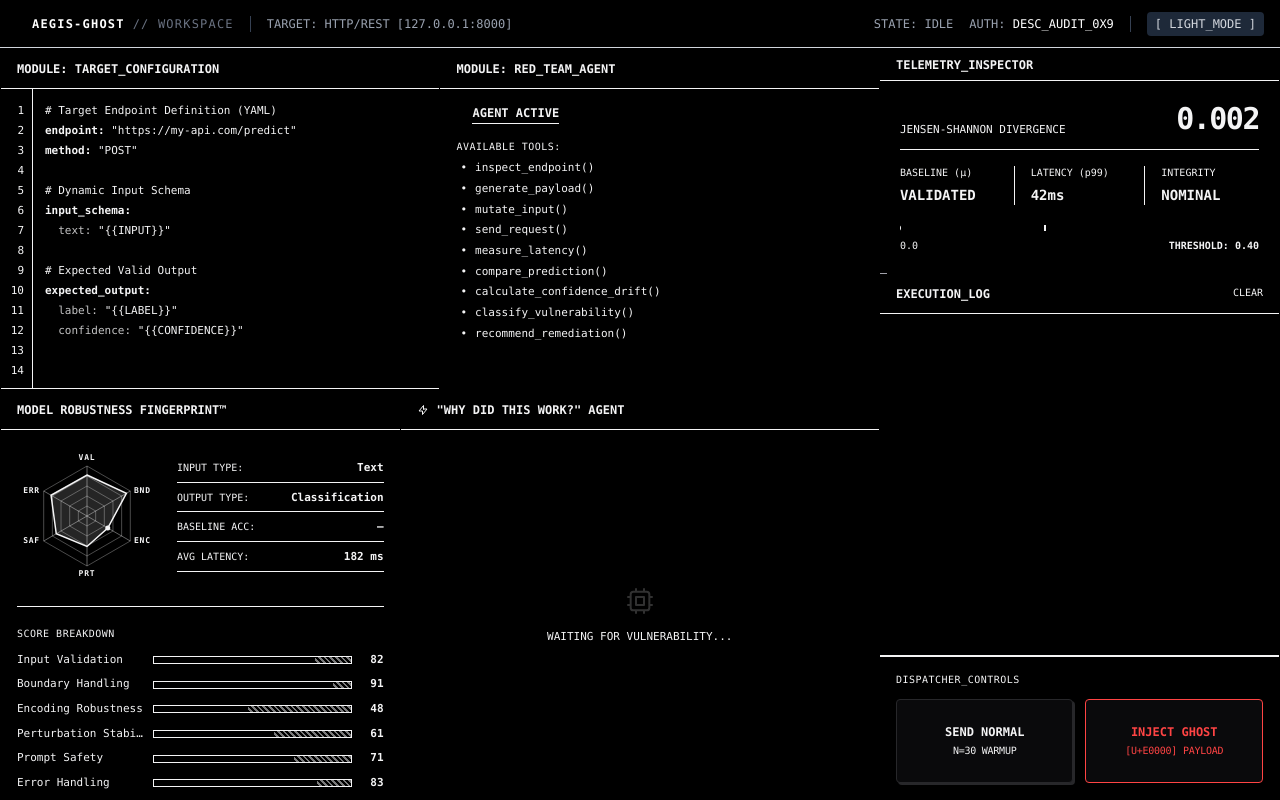
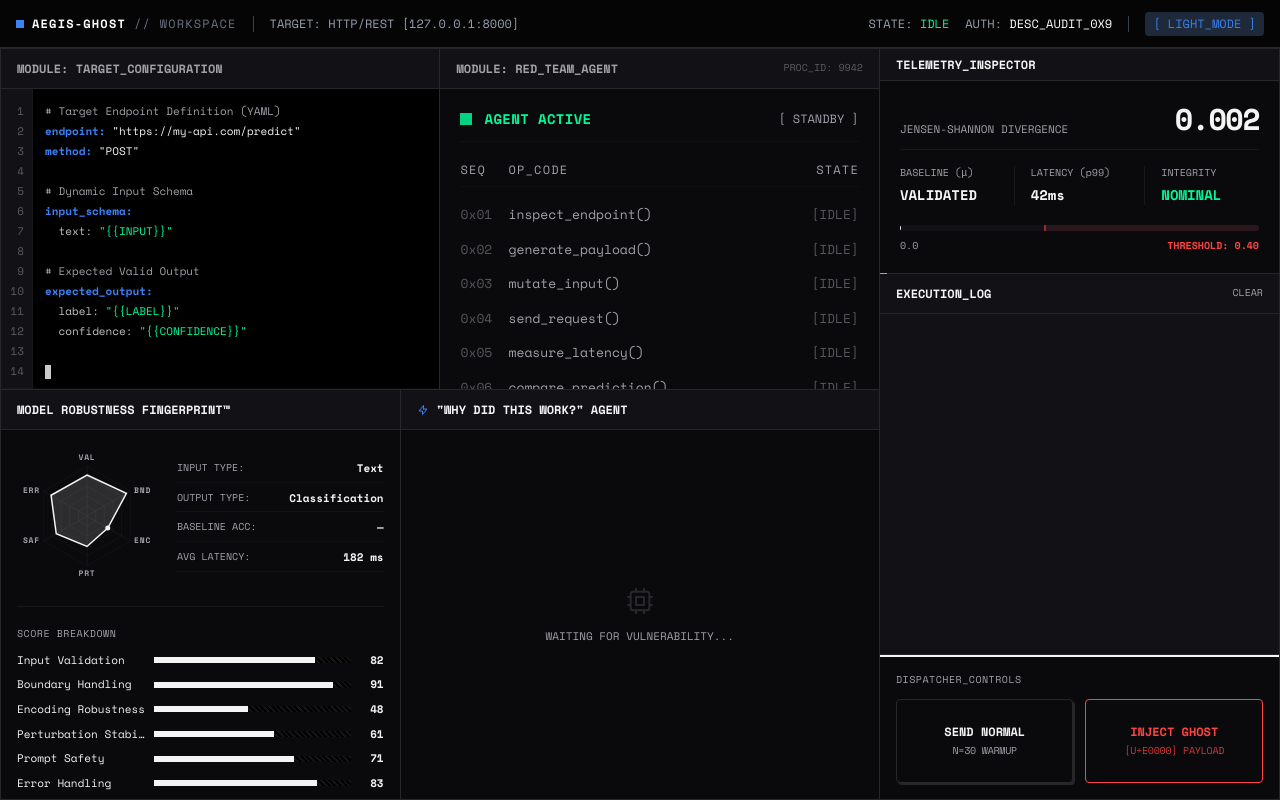
Before and after one commit to ashmitdhown/Red-Teaming-Toolkit, a React (Vite) app: page / in a window 1280 px wide. Both pictures are taken after a click on the button "ENTER WORKSPACE →". Built offline with nearby package versions, Linux system fonts and the light colour scheme.

Commit message:
Enhance Red Team Agent with execution table visualization and increased sizing

```diff
--- a/src/components/RedTeamAgent.tsx
+++ b/src/components/RedTeamAgent.tsx
@@ -1,30 +1,135 @@
+import { useState, useEffect } from 'react';
 import { useAppContext } from '../AppContext';
+import { motion } from 'framer-motion';
+
+const TOOLS = [
+  { id: '0x01', name: 'inspect_endpoint()' },
+  { id: '0x02', name: 'generate_payload()' },
+  { id: '0x03', name: 'mutate_input()' },
+  { id: '0x04', name: 'send_request()' },
+  { id: '0x05', name: 'measure_latency()' },
+  { id: '0x06', name: 'compare_prediction()' },
+  { id: '0x07', name: 'calculate_drift()' },
+  { id: '0x08', name: 'classify_vuln()' },
+  { id: '0x09', name: 'recommend_fix()' }
+];
 
 export const RedTeamAgent = () => {
   const { appState } = useAppContext();
   const isActive = appState === 'ATTACKING';
+  const [activeIndex, setActiveIndex] = useState(-1);
+
+  useEffect(() => {
+    if (!isActive) {
+      setActiveIndex(-1);
+      return;
+    }
+
+    // Sequence through the tools to simulate an ordered pipeline
+    let currentIndex = 0;
+    setActiveIndex(0);
+
+    const interval = setInterval(() => {
+      currentIndex++;
+      if (currentIndex >= TOOLS.length) {
+        clearInterval(interval);
+      } else {
+        setActiveIndex(currentIndex);
+      }
+    }, 120); // Fast execution speed
+
+    return () => clearInterval(interval);
+  }, [isActive]);
 
   return (
     <div className="flex-1 bg-surface-panel relative flex flex-col overflow-hidden">
       <div className="crosshair-corner crosshair-tr"></div>
-      <div className="h-10 border-b border-ui-border flex items-center px-4 bg-surface-alt shrink-0">
+      <div className="h-10 border-b border-ui-border flex items-center px-4 bg-surface-alt shrink-0 justify-between">
         <span className="font-mono text-xs font-bold text-ui-muted">MODULE: RED_TEAM_AGENT</span>
+        <span className="font-mono text-[10px] text-ui-muted opacity-50">PROC_ID: 9942</span>
       </div>
-      <div className="flex-1 p-4 font-mono text-xs text-ui-text overflow-auto selectable flex flex-col">
-        <div className="flex items-center gap-2 mb-4">
-          <div className={`w-2 h-2 ${isActive ? 'bg-ui-alert animate-ping' : 'bg-ui-ok animate-pulse'}`}></div>
-          <span className={`font-bold border-b pb-0.5 ${isActive ? 'border-ui-alert/30 text-ui-alert' : 'border-ui-ok/30'}`}>
-            {isActive ? 'AGENT EXECUTING' : 'AGENT ACTIVE'}
+
+      <div className="flex-1 p-5 font-mono text-ui-text overflow-auto selectable flex flex-col">
+        <div className="flex items-center justify-between mb-5 border-b border-ui-border/30 pb-3">
+          <div className="flex items-center gap-3">
+            <div className={`w-3 h-3 ${isActive ? 'bg-ui-alert animate-ping' : 'bg-ui-ok animate-pulse'}`}></div>
+            <span className={`font-bold text-sm tracking-wide ${isActive ? 'text-ui-alert' : 'text-ui-ok'}`}>
+              {isActive ? 'AGENT EXECUTING' : 'AGENT ACTIVE'}
+            </span>
+          </div>
+          <span className="text-ui-muted text-xs">
+            {isActive ? `STEP [0${Math.min(activeIndex + 1, 9)}/09]` : '[ STANDBY ]'}
           </span>
         </div>
-        <div className="text-ui-muted mb-2 text-[10px] uppercase tracking-wider">Available Tools:</div>
-        <ul className="space-y-1.5 text-[11px] text-ui-text/90 list-none pl-1">
-          {['inspect_endpoint()', 'generate_payload()', 'mutate_input()', 'send_request()', 'measure_latency()', 'compare_prediction()', 'calculate_confidence_drift()', 'classify_vulnerability()', 'recommend_remediation()'].map((tool, i) => (
-            <li key={i} className="flex items-center gap-2 hover:text-ui-accent transition-colors cursor-crosshair">
-              <span className="text-ui-muted">•</span> {tool}
-            </li>
-          ))}
-        </ul>
+
+        {/* Execution Table */}
+        <div className="flex-1 flex flex-col gap-1">
+          {/* Table Header */}
+          <div className="flex text-xs text-ui-muted tracking-widest uppercase pb-2 mb-2 border-b border-ui-border/20">
+            <span className="w-12">SEQ</span>
+            <span className="flex-1">OP_CODE</span>
+            <span className="w-20 text-right">STATE</span>
+          </div>
+
+          {/* Table Rows */}
+          {TOOLS.map((tool, i) => {
+            let state = 'WAIT';
+            let stateColor = 'text-ui-muted/50';
+            let isCurrent = false;
+
+            if (isActive) {
+              if (i < activeIndex) {
+                state = 'DONE';
+                stateColor = 'text-ui-ok opacity-70';
+              } else if (i === activeIndex) {
+                state = 'EXEC';
+                stateColor = 'text-ui-alert font-bold';
+                isCurrent = true;
+              }
+            } else if (activeIndex === -1) {
+              // Not attacking at all
+              state = 'IDLE';
+            }
+
+            return (
+              <div
+                key={i}
+                className={`flex items-center text-[13px] py-1.5 transition-colors duration-75 ${
+                  isCurrent ? 'bg-ui-alert/10 border-l-[3px] border-ui-alert pl-2 -ml-[11px]' : ''
+                }`}
+              >
+                <span className={`w-12 ${isCurrent ? 'text-ui-text' : 'text-ui-muted/50'}`}>
+                  {tool.id}
+                </span>
+
+                <span className={`flex-1 ${isCurrent ? 'text-ui-text font-bold' : 'text-ui-muted'}`}>
+                  {tool.name}
+                  {isCurrent && (
+                    <motion.span
+                      initial={{ opacity: 0 }}
+                      animate={{ opacity: [0, 1, 0] }}
+                      transition={{ duration: 0.5, repeat: Infinity }}
+                      className="inline-block w-2 h-3.5 bg-ui-alert ml-2 align-middle"
+                    />
+                  )}
+                </span>
+
+                <span className={`w-20 text-right ${stateColor}`}>
+                  {isCurrent ? (
+                    <motion.span
+                      animate={{ opacity: [1, 0.5, 1] }}
+                      transition={{ duration: 0.2, repeat: Infinity }}
+                    >
+                      {state}
+                    </motion.span>
+                  ) : (
+                    `[${state}]`
+                  )}
+                </span>
+              </div>
+            );
+          })}
+        </div>
       </div>
     </div>
   );
--- a/src/index.css
+++ b/src/index.css
@@ -1,6 +1,22 @@
+@import url('https://fonts.googleapis.com/css2?family=Inter:wght@400;500;600;700&family=Space+Mono:ital,wght@0,400;0,700;1,400&display=swap');
 @import "tailwindcss";
 
-@import url('https://fonts.googleapis.com/css2?family=Inter:wght@400;500;600;700&family=Space+Mono:ital,wght@0,400;0,700;1,400&display=swap');
+@theme {
+  --color-surface-base: rgb(var(--col-base));
+  --color-surface-panel: rgb(var(--col-panel));
+  --color-surface-alt: rgb(var(--col-alt));
+  --color-surface-dark: rgb(var(--col-dark));
+
+  --color-ui-border: rgb(var(--col-border));
+  --color-ui-text: rgb(var(--col-text));
+  --color-ui-muted: rgb(var(--col-muted));
+  --color-ui-accent: rgb(var(--col-accent));
+  --color-ui-alert: rgb(var(--col-alert));
+  --color-ui-ok: rgb(var(--col-ok));
+
+  --font-sans: 'Inter', sans-serif;
+  --font-mono: 'Space Mono', monospace;
+}
 
 @layer base {
   :root {
```
